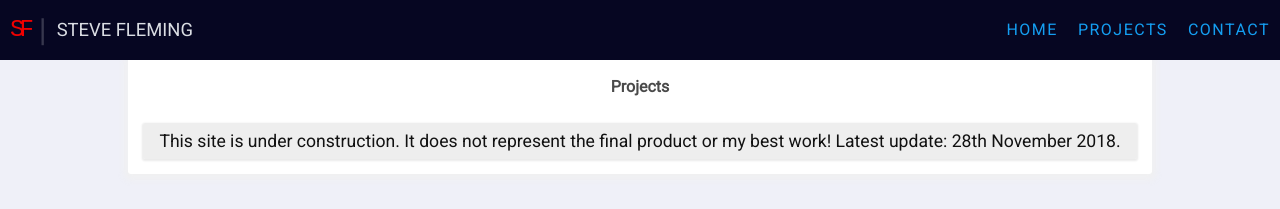
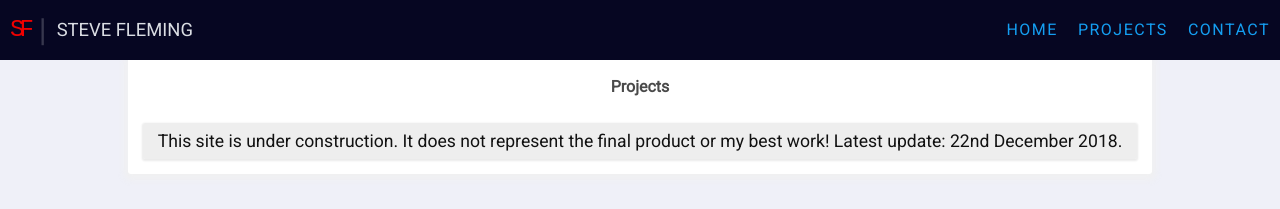
Before and after one commit to StephenFleming96/sf-portfolio, a React app: page /projects in a window 1280 px wide. Shown: the top 209 px of the page. Built offline with nearby package versions, Linux system fonts and the light colour scheme.

Commit message:
moved notice to footer

```diff
--- a/src/App.js
+++ b/src/App.js
@@ -4,6 +4,7 @@ import { Route } from "react-router-dom";
 
 //components
 import Navbar from "./components/navbar";
+import Footer from "./components/footer";
 
 //pages
 import Home from "./pages/home";
@@ -30,13 +31,7 @@ class App extends Component {
             <Route path="/contact" component={Contact} />
             <Route path="/projects" component={Projects} />
 
-            <br />
-            <div class="site-in-progress-warning">
-              <p>
-                This site is under construction. It does not represent the final
-                product or my best work! Latest update: 28th November 2018.
-              </p>
-            </div>
+            <Footer/>
           </div>
         </div>
       </div>
--- a/src/components/footer.js
+++ b/src/components/footer.js
@@ -1,11 +1,15 @@
-import React, {Component} from 'react';
+import React, { Component } from "react";
 
-class Footer extends Component {
-	render() {
-		return (
-			<h1>Footer</h1>
-		);
-	}
-}
+const Footer = () => (
+  <div>
+    <br />
+    <div class="site-in-progress-warning">
+      <p>
+        This site is under construction. It does not represent the final product
+        or my best work! Latest update: 22nd December 2018.
+      </p>
+    </div>
+  </div>
+);
 
 export default Footer;
```
